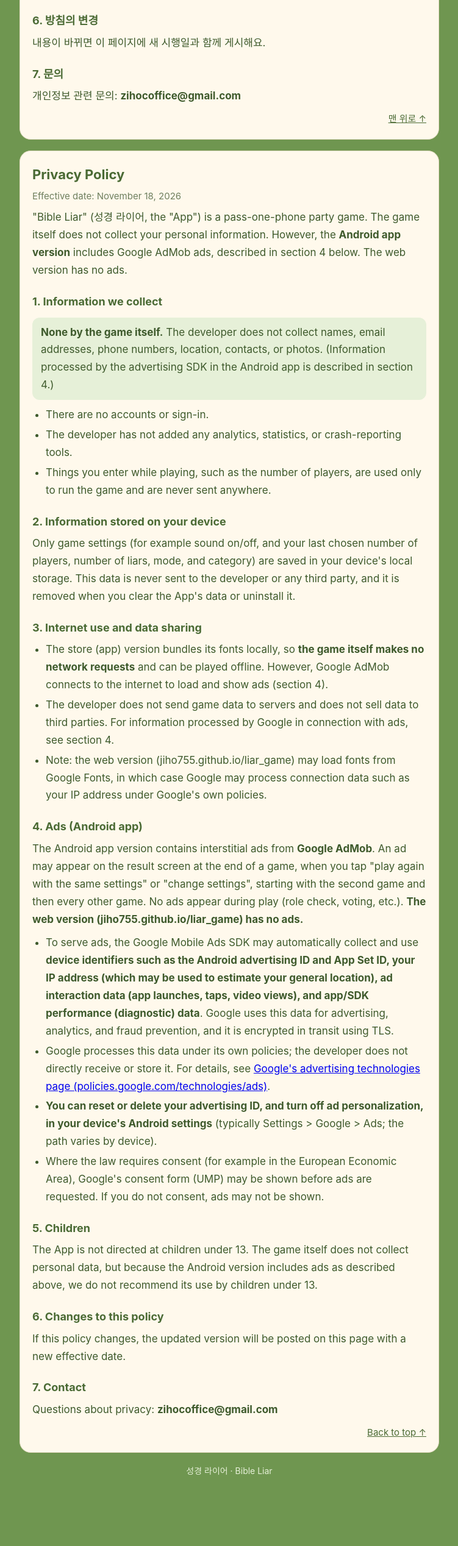
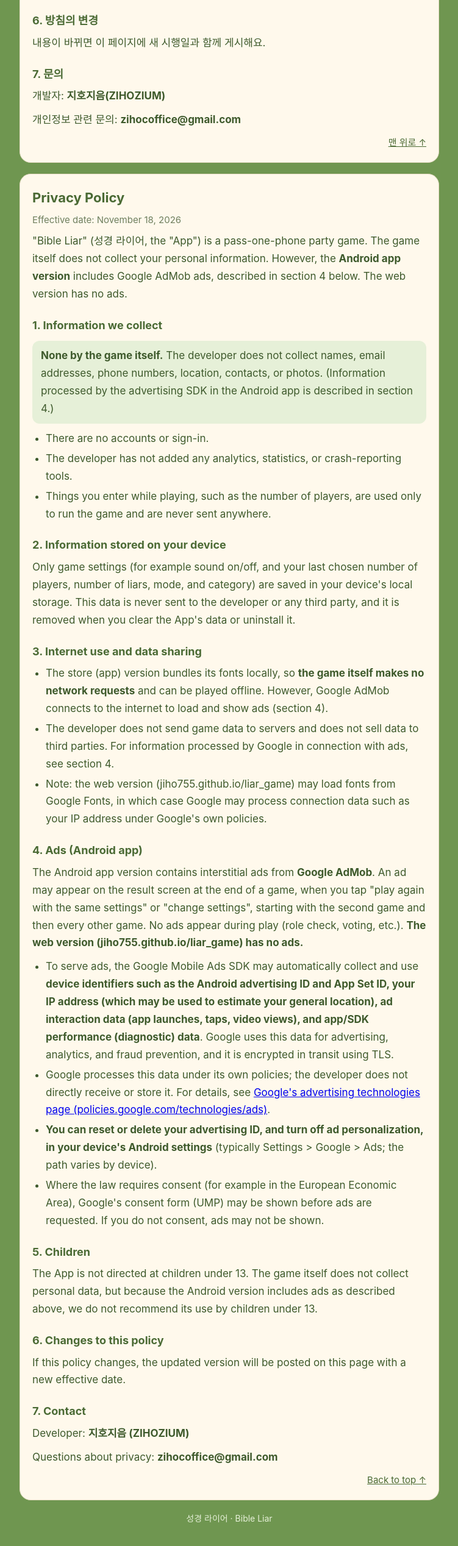
Before and after one commit to jiho755/liar_game, a plain HTML site: page privacy.html in a window 1280 px wide. Shown: the part 1840-4376 px from the top of the page at 61% size, without its empty margins (264-1015 px from the left). Before the commit the page ends 4313 px from the top, so only its background shows below. Drawn offline with Linux system fonts and the light colour scheme.

Commit message:
privacy.html: add developer name
Co-Authored-By: Claude Sonnet 5.5 <noreply@anthropic.com>
Claude-Session: https://claude.ai/code/session_01EQm3D4pGp6q2oVcbMuw8fQ

```diff
--- a/privacy.html
+++ b/privacy.html
@@ -80,6 +80,7 @@ footer{text-align:center;color:var(--cream2);font-size:14px;margin-top:8px}
 <p>내용이 바뀌면 이 페이지에 새 시행일과 함께 게시해요.</p>
 
 <h3>7. 문의</h3>
+<p>개발자: <b>지호지음(ZIHOZIUM)</b></p>
 <p>개인정보 관련 문의: <b>zihocoffice@gmail.com</b></p>
 <a class="top" href="#top">맨 위로 ↑</a>
 </section>
@@ -123,6 +124,7 @@ footer{text-align:center;color:var(--cream2);font-size:14px;margin-top:8px}
 <p>If this policy changes, the updated version will be posted on this page with a new effective date.</p>
 
 <h3>7. Contact</h3>
+<p>Developer: <b>지호지음 (ZIHOZIUM)</b></p>
 <p>Questions about privacy: <b>zihocoffice@gmail.com</b></p>
 <a class="top" href="#top">Back to top ↑</a>
 </section>
```
